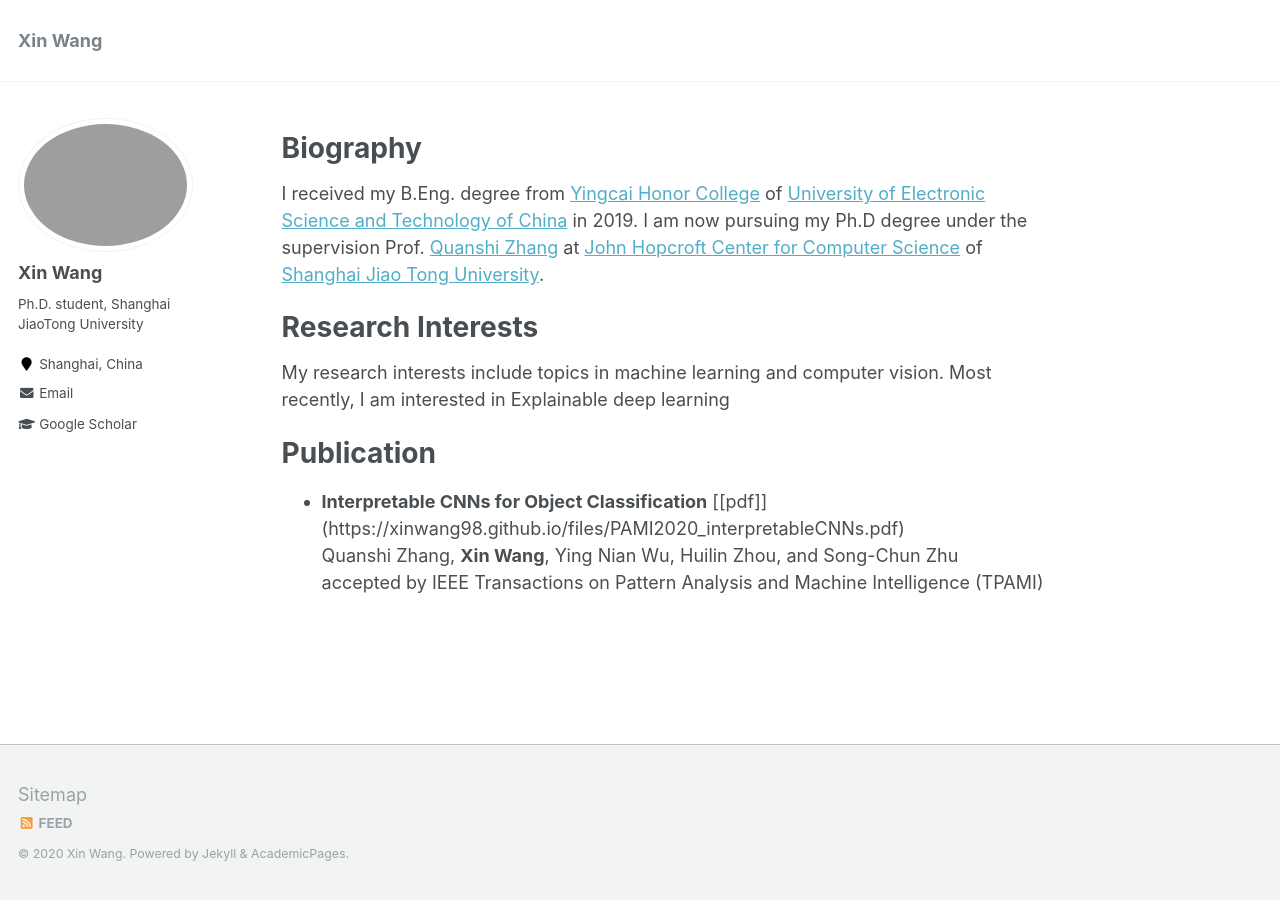
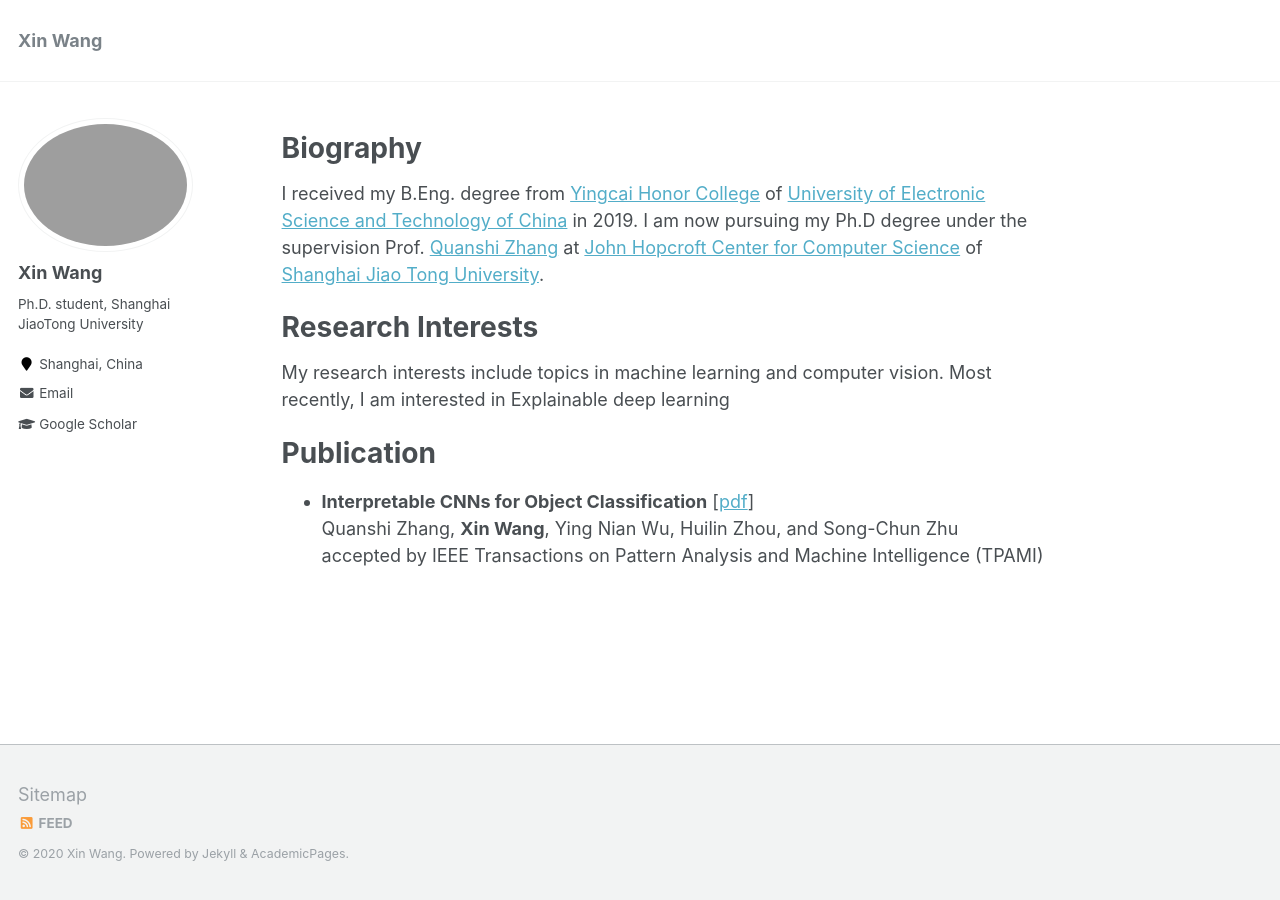
Before and after one commit to xinwang98/xinwang98.github.io, a Jekyll site: the page built from _pages/about.md, in a window 1280 px wide. Built offline with Jekyll 4.4.1, drawn with Linux system fonts in a browser that asks for light colours.

Commit message:
Update about.md

```diff
--- a/_pages/about.md
+++ b/_pages/about.md
@@ -19,6 +19,6 @@ Most recently, I am interested in Explainable deep learning
 
 Publication
 ======
-* **Interpretable CNNs for Object Classification** \[[pdf]\](https://xinwang98.github.io/files/PAMI2020_interpretableCNNs.pdf)<br>
+* **Interpretable CNNs for Object Classification** \[[pdf](https://xinwang98.github.io/files/PAMI2020_interpretableCNNs.pdf)\]<br>
     Quanshi Zhang, **Xin Wang**, Ying Nian Wu, Huilin Zhou, and Song-Chun Zhu<br>
     accepted by IEEE Transactions on Pattern Analysis and Machine Intelligence (TPAMI)
```
